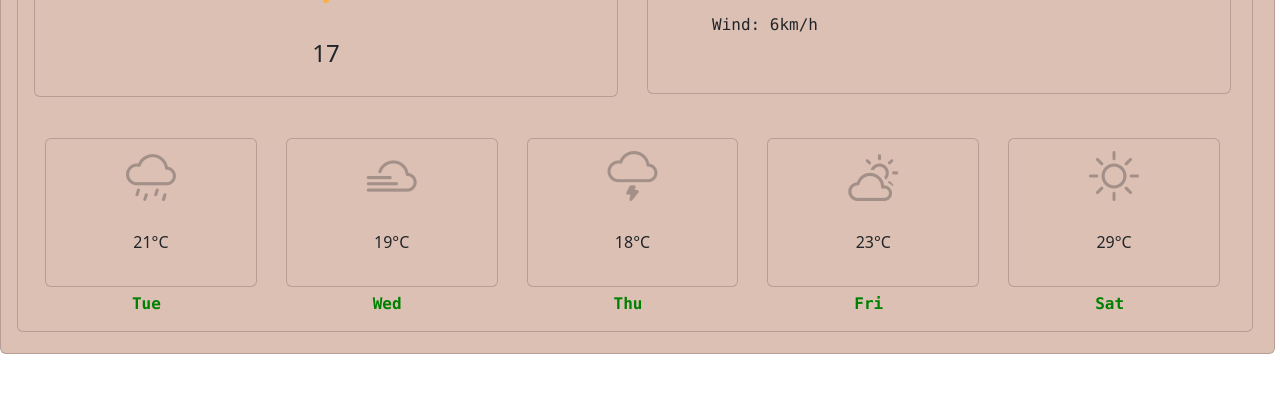
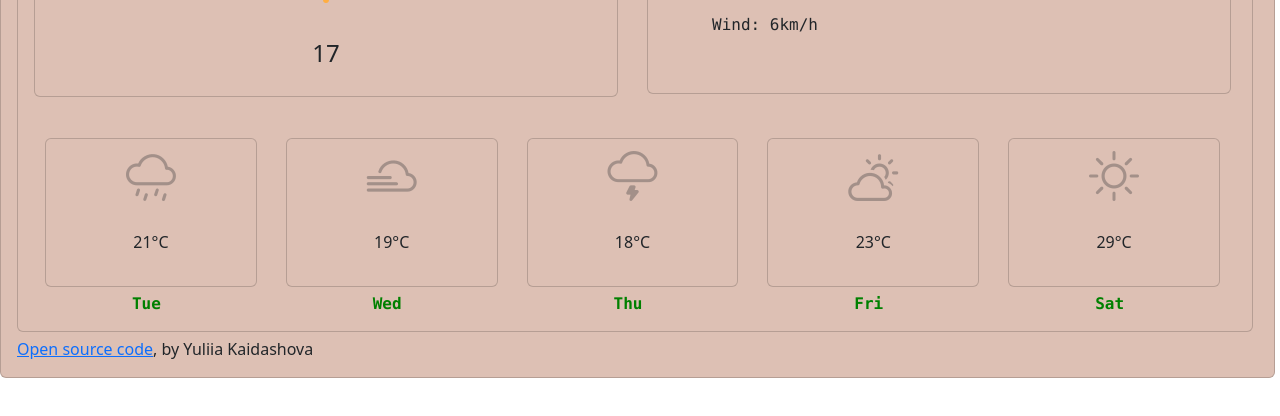
Before and after one commit to kajuliaa/Homework, a website built with Parcel: page index.html in a window 1280 px wide. Shown: the part 284-700 px from the top of the page. Built offline with nearby package versions, Linux system fonts and the light colour scheme; no server answers.

Commit message:
added link to source code

```diff
--- a/index.html
+++ b/index.html
@@ -128,6 +128,7 @@
             </div>
           </div>
         </div>
+        <a href="https://github.com/kajuliaa/Homework">Open source code</a>, by Yuliia Kaidashova
       </div>
     </div>
 
```
Also changed, not shown: 1 other file.
